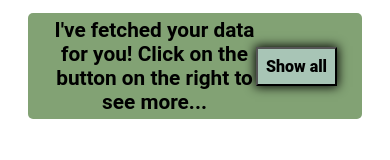
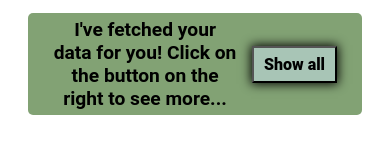
Before and after one commit to RNGDiff/assignment5, a plain HTML site: page index.html in a window 390 px wide. Drawn offline with Linux system fonts and the light colour scheme; no server answers; a web font is replaced by a local one.

Commit message:
Finished assignment5

```diff
--- a/css/styles.css
+++ b/css/styles.css
@@ -42,7 +42,7 @@ body{
 }
 .show-all{
     background-color: #a8c5b6;
-    padding: 10px;
+    padding: 10px 15px;
     box-shadow: 0px 0px 10px 1px black;
     font-family: 'Roboto', sans-serif;
     font-size: 1.1rem;
@@ -92,6 +92,8 @@ button{
     box-shadow: 0px 0px 10px 1px black;
     color: black;
     cursor: pointer;
+    margin-left: 15px;
+    font-size: 1rem;
 
 }
 .more-btn{
@@ -101,20 +103,34 @@ button{
 
 }
 
-
-@media (max-width:1550px) {
+@media (max-width:900px) {
     .user-data-container{
         padding: 20px;
     }
+    .active{
+        padding: 10px;
+    }
     .title{
-        font-size: 1.4rem;
+        font-size: 1.5rem;
     }
     h3{
         font-size: 1.1rem;
     }
+    button{
+        padding: 8px;
     }
-    @media (max-width:1320px) {
-
+    .show-all{
+        padding: 8px 13px;
+        font-size: 1rem;
+    }
+}
+@media (max-width:835px) {
+    .user-data-container{
+        padding: 20px;
+    }
+    .active{
+        padding: 10px;
+    }
     .title{
         font-size: 1.4rem;
     }
@@ -122,26 +138,63 @@ button{
         font-size: 1rem;
     }
     button{
-            padding: 8px;
+        padding: 6px;
+        font-size: 0.9rem;
+
     }
     .show-all{
+        padding: 7px 12px;
+
         font-size: 1rem;
-            padding: 8px;
+    }
 }
 
+@media (max-width:760px) {
+    .user-data-container{
+        padding: 15px;
     }
-@media (max-width:1230px) {
+    .active{
+        padding: 8px;
+        margin: 0px 0px 20px 45px;
+
+    }
     .title{
-        font-size: 1.3rem;
+        font-size: 1.2rem;
     }
     h3{
         font-size: 0.9rem;
     }
     button{
-        padding: 8px;
+        padding: 4px;
+        font-size: 0.8rem;
+
     }
     .show-all{
-        font-size: 1rem;
-        padding: 8px;
+        padding: 7px 11px;
+        font-size: 0.9rem;
     }
 }
+
+@media (max-width:700px) {
+    .user-data-container{
+        padding: 15px;
+    }
+    .active{
+        padding: 8px;
+        margin: 0px 0px 15px 45px;
+
+    }
+    .title{
+        font-size: 1.2rem;
+    }
+    h3{
+        font-size: 0.8rem;
+    }
+    button{
+        padding: 4px;
+    }
+    .show-all{
+        padding: 7px 10px;
+        font-size: 1rem;
+    }
+}
```
Lines whose indentation alone changed are shown as unchanged.
